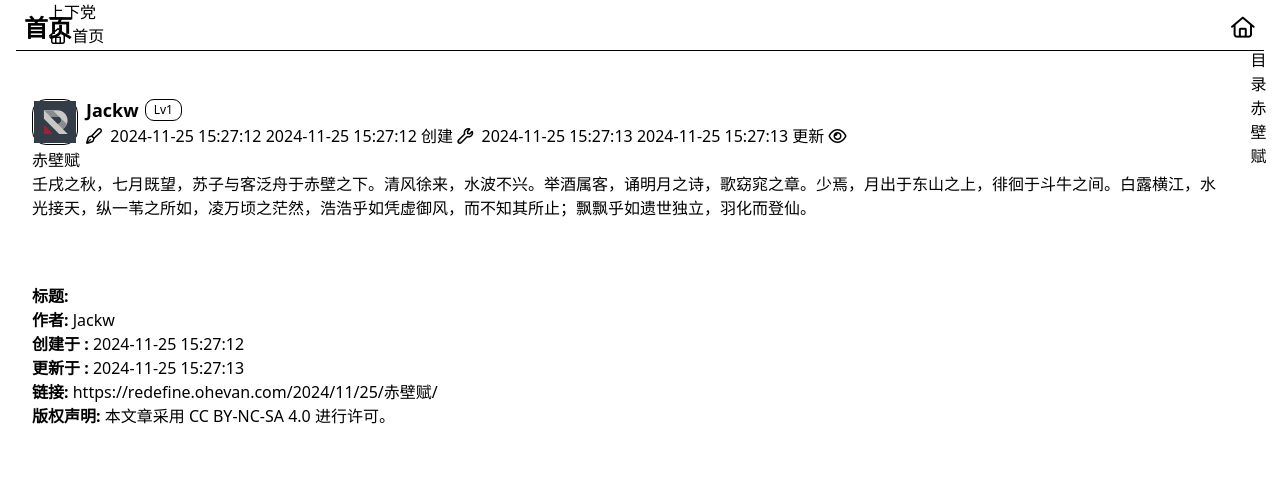
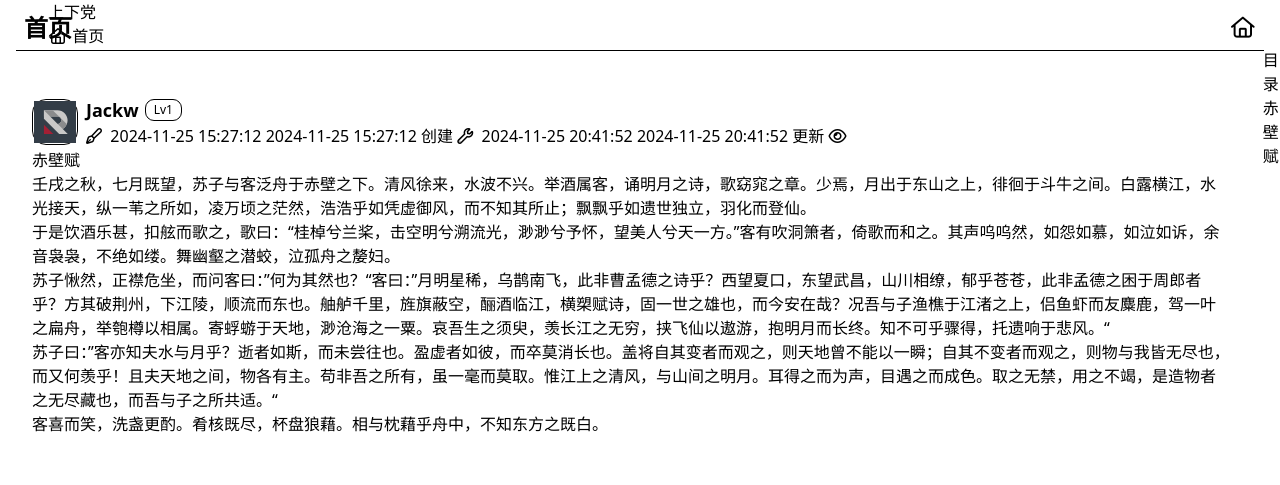
Before and after one commit to glaciersayo/glaciersayo.github.io, a plain HTML site: page 2024/11/25/赤壁赋/index.html in a window 1280 px wide. Shown: the top 485 px of the page. Drawn offline with nearby package versions, Linux system fonts and the light colour scheme; files that its build step writes are made by us from their sources; no server answers.

Commit message:
Site updated: 2024-11-25 20:43:00

```diff
--- a/2024/11/25/赤壁赋/index.html
+++ b/2024/11/25/赤壁赋/index.html
@@ -18,15 +18,15 @@
     <meta name="googlebot" content="index,follow">
     <meta name="revisit-after" content="1 days">
 
-        <meta name="description" content="赤壁赋壬戌之秋，七月既望，苏子与客泛舟于赤壁之下。清风徐来，水波不兴。举酒属客，诵明月之诗，歌窈窕之章。少焉，月出于东山之上，徘徊于斗牛之间。白露横江，水光接天，纵一苇之所如，凌万顷之茫然，浩浩乎如凭虚御风，而不知其所止；飘飘乎如遗世独立，羽化而登仙。">
+        <meta name="description" content="赤壁赋壬戌之秋，七月既望，苏子与客泛舟于赤壁之下。清风徐来，水波不兴。举酒属客，诵明月之诗，歌窈窕之章。少焉，月出于东山之上，徘徊于斗牛之间。白露横江，水光接天，纵一苇之所如，凌万顷之茫然，浩浩乎如凭虚御风，而不知其所止；飘飘乎如遗世独立，羽化而登仙。 于是饮酒乐甚，扣舷而歌之，歌曰：“桂棹兮兰桨，击空明兮溯流光，渺渺兮予怀，望美人兮天一方。”客有吹洞箫者，倚歌而和之。其声呜呜然，如怨如慕，如泣如">
 <meta property="og:type" content="article">
 <meta property="og:title" content="title">
 <meta property="og:url" content="https://glaciersayo.github.io/2024/11/25/%E8%B5%A4%E5%A3%81%E8%B5%8B/index.html">
 <meta property="og:site_name" content="title">
-<meta property="og:description" content="赤壁赋壬戌之秋，七月既望，苏子与客泛舟于赤壁之下。清风徐来，水波不兴。举酒属客，诵明月之诗，歌窈窕之章。少焉，月出于东山之上，徘徊于斗牛之间。白露横江，水光接天，纵一苇之所如，凌万顷之茫然，浩浩乎如凭虚御风，而不知其所止；飘飘乎如遗世独立，羽化而登仙。">
+<meta property="og:description" content="赤壁赋壬戌之秋，七月既望，苏子与客泛舟于赤壁之下。清风徐来，水波不兴。举酒属客，诵明月之诗，歌窈窕之章。少焉，月出于东山之上，徘徊于斗牛之间。白露横江，水光接天，纵一苇之所如，凌万顷之茫然，浩浩乎如凭虚御风，而不知其所止；飘飘乎如遗世独立，羽化而登仙。 于是饮酒乐甚，扣舷而歌之，歌曰：“桂棹兮兰桨，击空明兮溯流光，渺渺兮予怀，望美人兮天一方。”客有吹洞箫者，倚歌而和之。其声呜呜然，如怨如慕，如泣如">
 <meta property="og:locale" content="zh_CN">
 <meta property="article:published_time" content="2024-11-25T07:27:12.797Z">
-<meta property="article:modified_time" content="2024-11-25T07:27:13.121Z">
+<meta property="article:modified_time" content="2024-11-25T12:41:52.436Z">
 <meta property="article:author" content="jkw">
 <meta property="article:tag" content="kwd">
 <meta name="twitter:card" content="summary">
@@ -258,8 +258,8 @@
 
         <span class="article-date article-meta-item">
             <i class="fa-regular fa-wrench"></i>&nbsp;
-            <span class="desktop">2024-11-25 15:27:13</span>
-            <span class="mobile">2024-11-25 15:27:13</span>
+            <span class="desktop">2024-11-25 20:41:52</span>
+            <span class="mobile">2024-11-25 20:41:52</span>
             <span class="hover-info">更新</span>
         </span>
 
@@ -287,6 +287,10 @@
 
 		<div class="article-content markdown-body px-2 sm:px-6 md:px-8 pb-8">
 			<h1 id="赤壁赋"><a href="#赤壁赋" class="headerlink" title="赤壁赋"></a>赤壁赋</h1><p>壬戌之秋，七月既望，苏子与客泛舟于赤壁之下。清风徐来，水波不兴。举酒属客，诵明月之诗，歌窈窕之章。少焉，月出于东山之上，徘徊于斗牛之间。白露横江，水光接天，纵一苇之所如，凌万顷之茫然，浩浩乎如凭虚御风，而不知其所止；飘飘乎如遗世独立，羽化而登仙。</p>
+<p>于是饮酒乐甚，扣舷而歌之，歌曰：“桂棹兮兰桨，击空明兮溯流光，渺渺兮予怀，望美人兮天一方。”客有吹洞箫者，倚歌而和之。其声呜呜然，如怨如慕，如泣如诉，余音袅袅，不绝如缕。舞幽壑之潜蛟，泣孤舟之嫠妇。</p>
+<p>苏子愀然，正襟危坐，而问客曰：”何为其然也？“客曰：”月明星稀，乌鹊南飞，此非曹孟德之诗乎？西望夏口，东望武昌，山川相缭，郁乎苍苍，此非孟德之困于周郎者乎？方其破荆州，下江陵，顺流而东也。舳舻千里，旌旗蔽空，酾酒临江，横槊赋诗，固一世之雄也，而今安在哉？况吾与子渔樵于江渚之上，侣鱼虾而友麋鹿，驾一叶之扁舟，举匏樽以相属。寄蜉蝣于天地，渺沧海之一粟。哀吾生之须臾，羡长江之无穷，挟飞仙以遨游，抱明月而长终。知不可乎骤得，托遗响于悲风。“</p>
+<p>苏子曰：”客亦知夫水与月乎？逝者如斯，而未尝往也。盈虚者如彼，而卒莫消长也。盖将自其变者而观之，则天地曾不能以一瞬；自其不变者而观之，则物与我皆无尽也，而又何羡乎！且夫天地之间，物各有主。苟非吾之所有，虽一毫而莫取。惟江上之清风，与山间之明月。耳得之而为声，目遇之而成色。取之无禁，用之不竭，是造物者之无尽藏也，而吾与子之所共适。“</p>
+<p>客喜而笑，洗盏更酌。肴核既尽，杯盘狼藉。相与枕藉乎舟中，不知东方之既白。</p>
 
 		</div>
 
@@ -301,7 +305,7 @@
 
             <li>
                 <strong>更新于
-                    :</strong> 2024-11-25 15:27:13
+                    :</strong> 2024-11-25 20:41:52
             </li>
 
         <li>
```
Also changed, not shown: index.html (+1 -1 lines).
